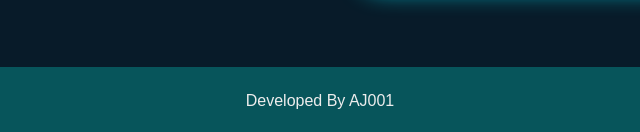
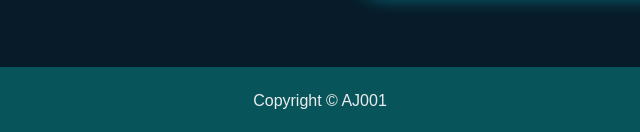
Before and after one commit to Arpan-jain001/Portfolio, a plain HTML site: page index.html in a window 1280 px wide. Shown: the part 5510-5642 px from the top of the page, 320-960 px from the left. Drawn offline with nearby package versions, Linux system fonts and the light colour scheme.

Commit message:
Update index.html

```diff
--- a/index.html
+++ b/index.html
@@ -267,7 +267,7 @@
 
     </section>
     <div class="last-text">
-        <p>Developed By AJ001</p>
+        <p>Copyright &copy; AJ001</p>
     </div>
     <a href="#" class="top"><i class='bx bx-up-arrow-alt'></i></a>
 
```
